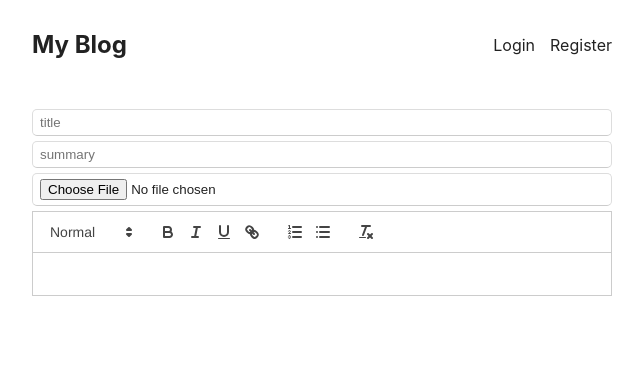
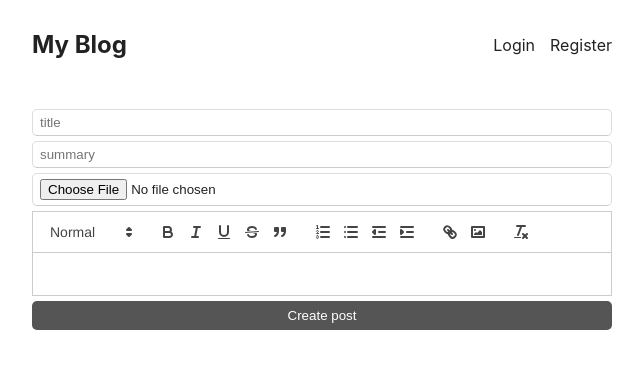
Before and after one commit to Amalanilkumar282/Mern-Blog, a React (Create React App) app in the folder client/: page /create in a window 1280 px wide. Shown: the top 368 px of the page, without its empty margins (318-961 px from the left). Built offline with nearby package versions, Linux system fonts and the light colour scheme; no server answers.

Commit message:
"Added state variables for title, summary, and content, and configured ReactQuill with modules and formats. Replaced plain ReactQuill component with configured one and added a create post button."

```diff
--- a/client/src/pages/CreatePost.js
+++ b/client/src/pages/CreatePost.js
@@ -1,13 +1,33 @@
+import { useState } from "react";
 import ReactQuill from "react-quill";
 import 'react-quill/dist/quill.snow.css';
 
 export default function CreatePost(){
+    const [title,setTitle]=useState('');
+    const [summary,setSummary]=useState('');
+    const [Content,setContent]=useState('');
+    const modules = {
+        toolbar: [
+          [{ 'header': [1, 2, false] }],
+          ['bold', 'italic', 'underline','strike', 'blockquote'],
+          [{'list': 'ordered'}, {'list': 'bullet'}, {'indent': '-1'}, {'indent': '+1'}],
+          ['link', 'image'],
+          ['clean']
+        ],
+      };
+    const formats = [
+        'header',
+        'bold', 'italic', 'underline', 'strike', 'blockquote',
+        'list', 'bullet', 'indent',
+        'link', 'image'
+      ];
     return(
         <form>
             <input type='title' placeholder={"title"}/>
             <input type='summary' placeholder={"summary"}/>
             <input type='file'/>
-            <ReactQuill/>
+            <ReactQuill value={Content} modules={modules} formats={formats}/>
+            <button style={{marginTop:'5px'}}>Create post</button>
         </form>
     )
 }
```
